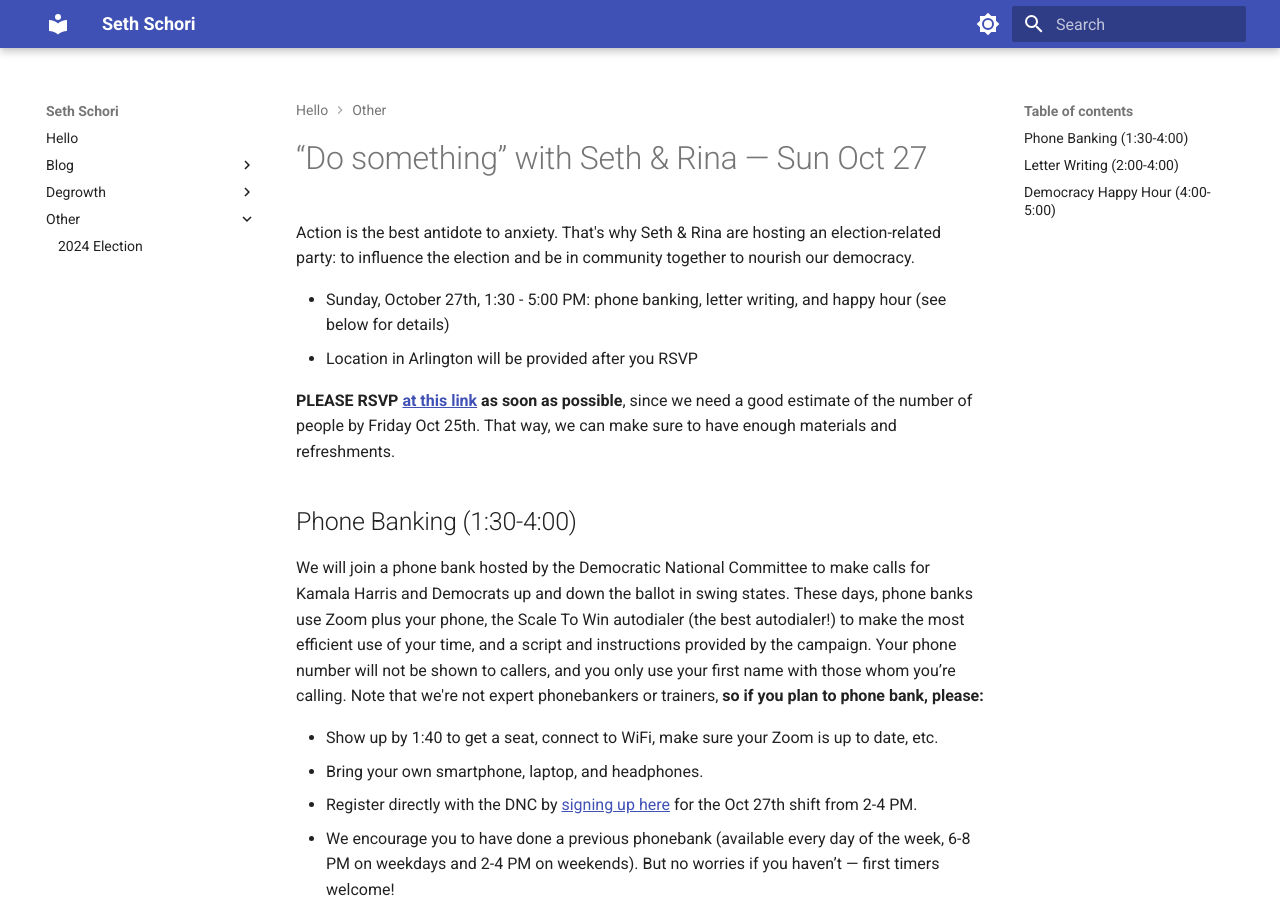
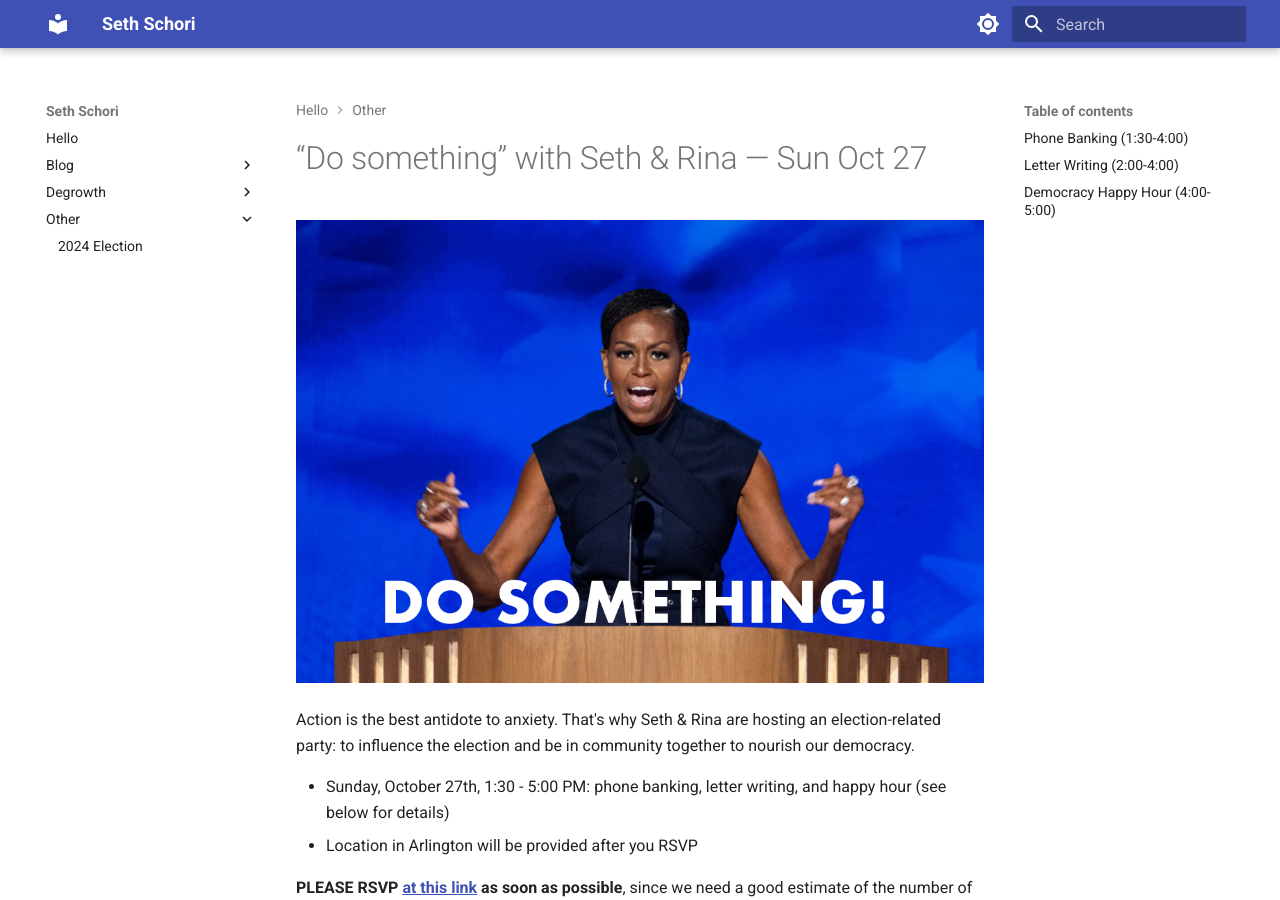
Before and after one commit to sethschori/sethschori.github.io, an MkDocs documentation site: the page built from docs/other/do-something.md, in a window 1280 px wide and 900 px high. Built offline with MkDocs 1.6.1 and Material for MkDocs 9.7.7, drawn with Linux system fonts in a browser that asks for light colours.

Commit message:
vault backup: 2024-10-16 06:41:22

```diff
--- a/docs/other/do-something.md
+++ b/docs/other/do-something.md
@@ -1,6 +1,6 @@
 # “Do something” with Seth & Rina — Sun Oct 27
 
-<a img alt="Image of Michelle Obama at the 2024 Democratic Convention with the words DO SOMETHING! as a subtitle" src="do-something.png"></a>
+<img alt="Image of Michelle Obama at the 2024 Democratic Convention with subtitle DO SOMETHING!" src="/blog/assets/images/do-something.png" />
 
 Action is the best antidote to anxiety. That's why Seth & Rina are hosting an election-related party: to influence the election and be in community together to nourish our democracy.
 
```
